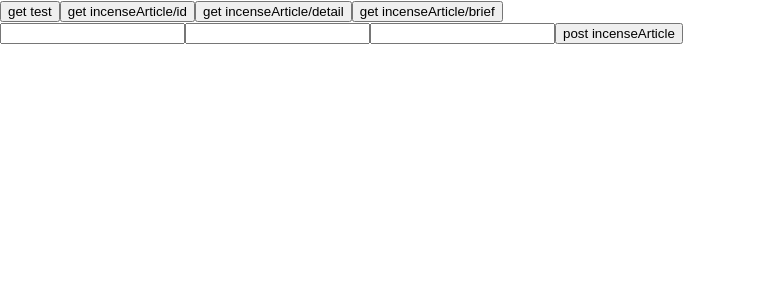
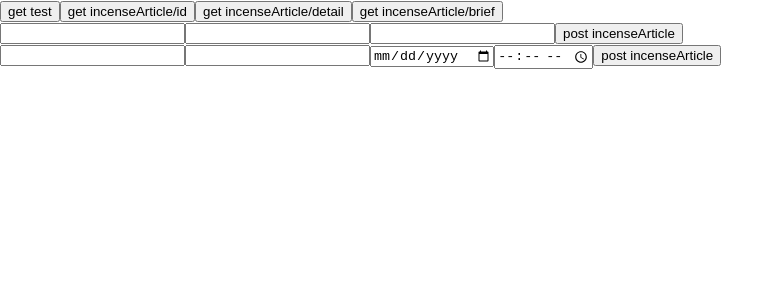
Before and after one commit to oscar000803/onlinetemple, a React (Create React App) app in the folder frontend/: page / in a window 1280 px wide. Shown: the top 300 px of the page, without its empty margins (0-784 px from the left). Built offline with nearby package versions, Linux system fonts and the light colour scheme.

Commit message:
add post incense

```diff
--- a/frontend/src/App.js
+++ b/frontend/src/App.js
@@ -7,6 +7,11 @@ function App() {
   const [name, setName] = useState("")
   const [title, setTitle] = useState("")
   const [content, setContent] = useState("")
+
+  const [name2, setName2] = useState("")
+  const [content2, setContent2] = useState("")
+  const [date, setDate] = useState("")
+  const [time, setTime] = useState("")
 
   return (
     <div className="App">
@@ -27,6 +32,18 @@ function App() {
         <input onChange={(e) => setContent(e.target.value)}/>
         <button onClick={async (e) => {await sendMessage('post', 'incenseArticle', {params:{name, title, content}})}}>post incenseArticle</button>
       </div>
+      <div>
+        <input onChange={(e) => setName2(e.target.value)}/>
+        <input onChange={(e) => setContent2(e.target.value)}/>
+        <input type="date" onChange={(e) => setDate(e.target.value)}/>
+        <input type="time" onChange={(e) => setTime(e.target.value)}/>
+        <button onClick={async (e) => {
+          const ds = date.split('-')
+          const ts = time.split(':')
+          const t = Date.UTC(ds[0], ds[1], ds[2], ts[0], ts[1])
+          await sendMessage('post', 'incense', {params:{incenseArticle_id: incenseArticle_ids[0], name: name2, content: content2, time: t}})
+        }}>post incenseArticle</button>
+      </div>
     </div>
   );
 }
```
Also changed, not shown: 2 other files (tests, documents, lock files or other folders).
